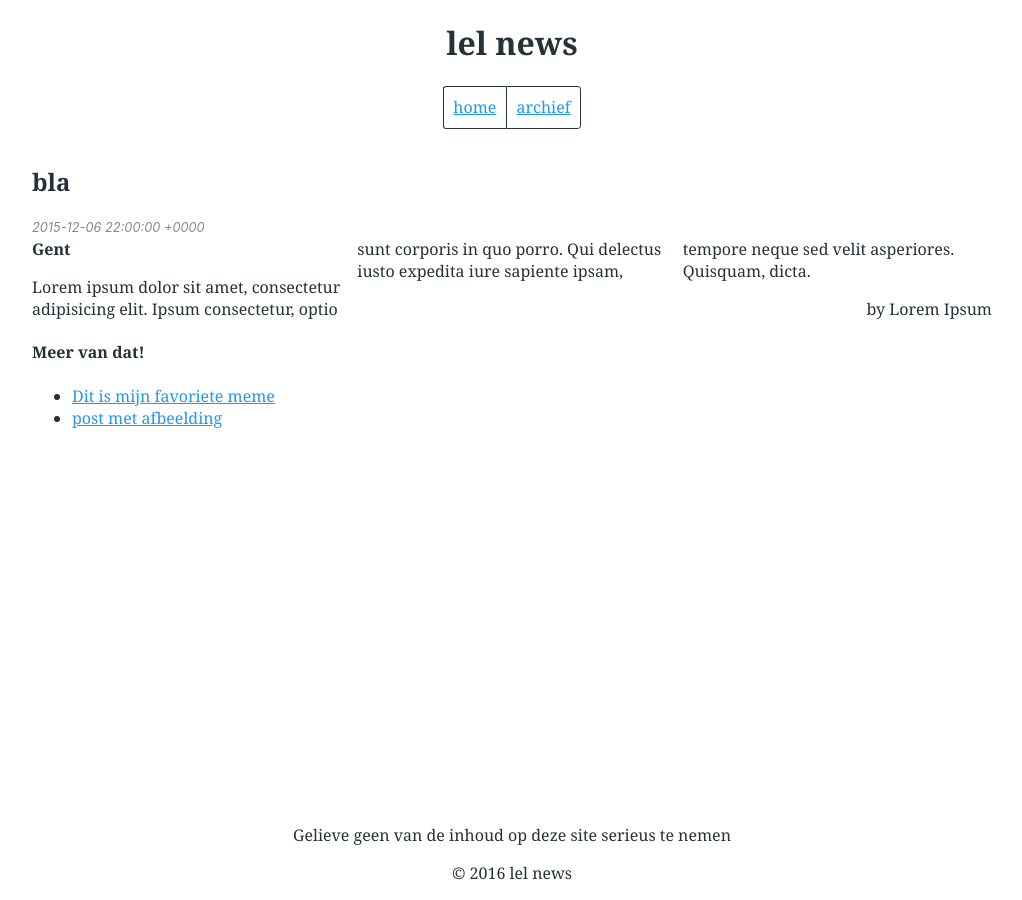
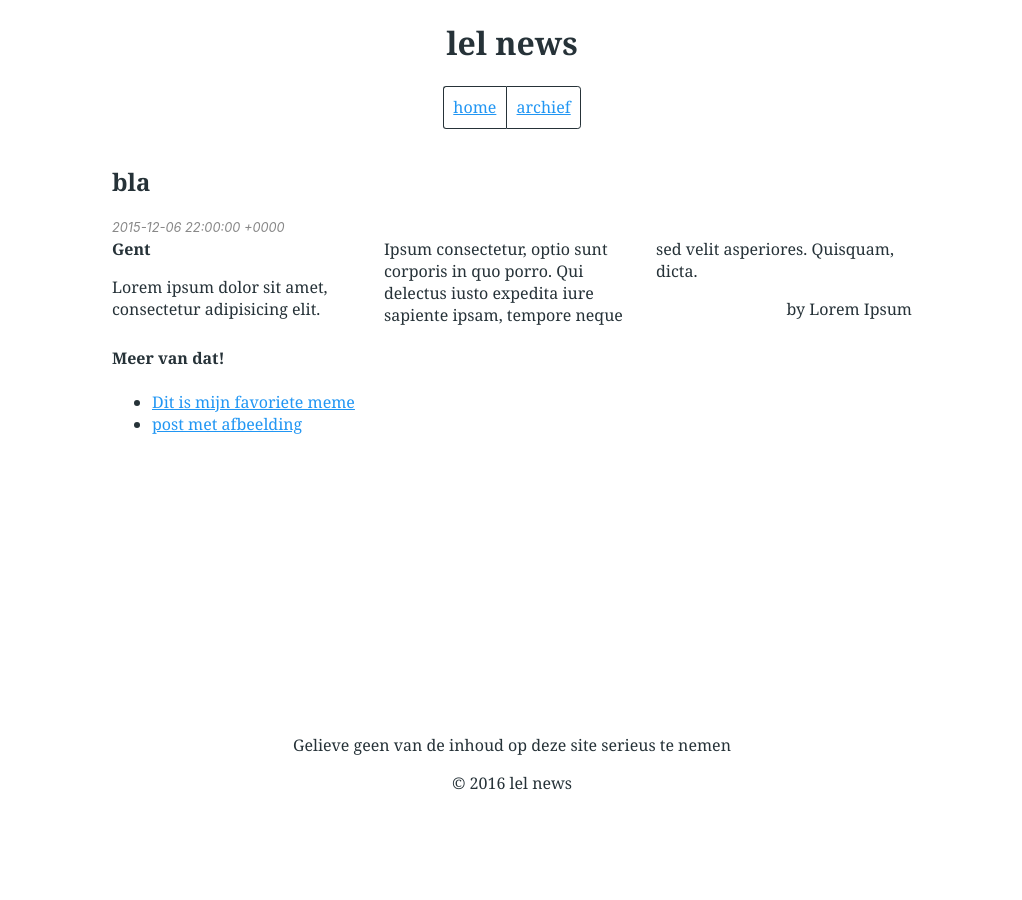
Before and after one commit to Haroenv/lel.news, a Jekyll site: the page built from _a/tweede-test/index.md, in a window 1280 px wide. Shown: the whole page, without its empty margins (128-1150 px from the left). Built offline with Jekyll 4.4.1, drawn with Linux system fonts in a browser that asks for light colours.

Commit message:
styling fixes and autoprefix" "

```diff
--- a/_layouts/index.html
+++ b/_layouts/index.html
@@ -10,6 +10,7 @@
 				{% unless post.exclude %}
 				<li>
 					<a href="{{ post.url }}">{{ post.title }}</a>
+					<p class="date">{{post.date}}</p>
 					<p>{{ post.content | strip_html | truncatewords: 20 }}</p>
 				</li>
 				{% endunless %}
--- a/src/style.scss
+++ b/src/style.scss
@@ -18,10 +18,14 @@
 
 body {
 	font-family: $serif;
+	display: -webkit-flex;
+	display: -ms-flexbox;
 	display: flex;
+	-webkit-flex-direction: column;
+	-ms-flex-direction: column;
 	flex-direction: column;
-	min-height: 100vh;
-	max-width: 60em;
+	min-height: 90vh;
+	max-width: 50em;
 	padding: 0 1rem;
 	margin: 0 auto;
 	color: $dark;
@@ -39,7 +43,11 @@
 nav ul{
 	padding: 0;
 	margin: 1rem auto;
+	display: -webkit-flex;
+	display: -ms-flexbox;
 	display: flex;
+	-webkit-justify-content: center;
+	-ms-flex-pack: center;
 	justify-content: center;
 
 	li {
@@ -62,11 +70,21 @@
 }
 
 article {
+	-webkit-columns: 1;
+	-moz-columns: 1;
 	columns: 1;
 	@media all and (min-width: 25em) {
+		-webkit-columns: 2;
+		-moz-columns: 2;
 		columns: 2;
+
+		h2:first-of-type {
+			margin-top: 0;
+		}
 	}
 	@media all and (min-width: 40em) {
+		-webkit-columns: 3;
+		-moz-columns: 3;
 		columns: 3;
 	}
 
@@ -84,7 +102,11 @@
 }
 
 figure {
+	display: -webkit-flex;
+	display: -ms-flexbox;
 	display: flex;
+	-webkit-flex-direction: column;
+	-ms-flex-direction: column;
 	flex-direction: column;
 
 	figcaption {
@@ -111,12 +133,19 @@
 	}
 	ul  {
 		padding: 0;
+		display: -webkit-flex;
+		display: -ms-flexbox;
 		display: flex;
-		flex-wrap: row;
+		-webkit-flex-wrap: wrap;
+		-ms-flex-wrap: wrap;
+		flex-wrap: wrap;
 	}
 	li {
 		list-style-type: none;
 		margin: .2em;
+		-webkit-flex: 1 0 10em;
+		-ms-flex: 1 0 10em;
+		flex: 1 0 10em;
 	}
 }
 
@@ -129,12 +158,20 @@
 }
 
 .wrapper {
+	-webkit-flex: 1 0 auto;
+	-ms-flex: 1 0 auto;
 	flex: 1 0 auto;
+	display: -webkit-flex;
+	display: -ms-flexbox;
 	display: flex;
+	-webkit-flex-direction: column;
+	-ms-flex-direction: column;
 	flex-direction: column;
 }
 
 footer {
 	text-align: center;
+	-webkit-flex: 0 0 auto;
+	-ms-flex: 0 0 auto;
 	flex: 0 0 auto;
 }
```
Also changed, not shown: _layouts/post.html (line endings or trailing spaces).
